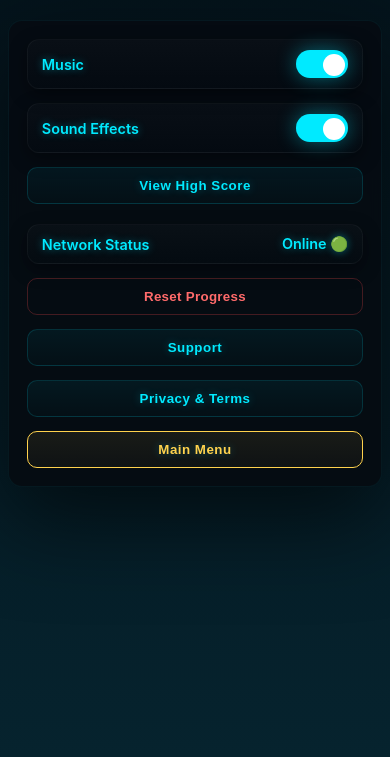
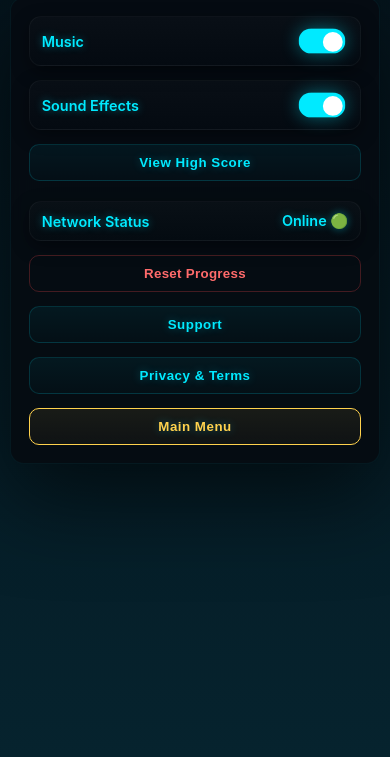
Before and after one commit to Code2926/highwayescape, a plain HTML site: page pages/settings.html in a window 390 px wide. Shown: the part 87-844 px from the top of the page. Drawn offline with Linux system fonts and the light colour scheme.

Commit message:
Refactor settings page styles for alignment and responsiveness
Updated settings page styles and improved alignment for all rows, including network status.

```diff
--- a/css/settings.css
+++ b/css/settings.css
@@ -1,5 +1,6 @@
 /* ==========================================================
-   SETTINGS PAGE — Highway Escape Theme Sync (Garage V3.4)
+   SETTINGS PAGE — Highway Escape Theme Sync (Garage V3.7)
+   All rows (including Network Status) stay left-right aligned
    ========================================================== */
 
 :root {
@@ -13,7 +14,7 @@
   --radius: 14px;
 }
 
-/* baseline */
+/* ========== BASE RESET ========== */
 * { box-sizing: border-box; }
 html, body {
   height: 100%;
@@ -25,13 +26,11 @@ html, body {
   display: flex;
   flex-direction: column;
   align-items: stretch;
+  overflow-x: hidden;
   overflow-y: auto;
-  overflow-x: hidden;
 }
 
-/* ==============================
-   PAGE TITLE
-   ============================== */
+/* ========== PAGE TITLE ========== */
 .page-title {
   position: sticky;
   top: 15px;
@@ -47,9 +46,7 @@ html, body {
   margin-bottom: 6px;
 }
 
-/* ==============================
-   SETTINGS PANEL
-   ============================== */
+/* ========== SETTINGS BOX ========== */
 .settings-box {
   background: var(--panel);
   border-radius: var(--radius);
@@ -62,38 +59,17 @@ html, body {
   flex-direction: column;
   gap: clamp(14px, 1.5vw, 22px);
   align-items: center;
-  width: 96%; /* almost full width */
+  width: 96%;
   max-width: 1300px;
   text-align: center;
   transition: all 0.3s ease;
 }
 
-/* subtle scaling for large screens */
-@media (min-width: 1600px) {
-  .settings-box {
-    width: 94%;
-    max-width: 1400px;
-    padding: clamp(24px, 2vw, 40px);
-  }
-}
-
-/* same visual balance for mobile */
-@media (max-width: 768px) {
-  .settings-box {
-    width: 96%;
-    margin: 20px auto 0;
-    padding: clamp(18px, 4vw, 24px);
-    max-width: none; /* prevents it from staying small */
-  }
-}
-
-/* ==============================
-   SETTING ROWS
-   ============================== */
+/* ========== SETTING ROWS ========== */
 .setting-row {
   width: 100%;
   display: flex;
-  justify-content: space-between;
+  justify-content: space-between; /* label left, value/toggle right */
   align-items: center;
   padding: clamp(10px, 1.3vw, 14px) clamp(14px, 2vw, 18px);
   background: linear-gradient(180deg, rgba(255,255,255,0.02), rgba(0,0,0,0.06));
@@ -105,14 +81,27 @@ html, body {
   font-size: clamp(0.9rem, 1vw, 1rem);
   box-shadow: 0 6px 18px rgba(0,0,0,0.4);
   transition: background 0.25s ease;
+  gap: 10px;
+  flex-wrap: nowrap;
 }
-.setting-row:hover {
-  background: rgba(0,230,255,0.05);
+.setting-row:hover { background: rgba(0,230,255,0.05); }
+
+/* Fix text alignment and prevent wrapping */
+.setting-row span:first-child {
+  flex: 1;
+  text-align: left;
+}
+.setting-row span:last-child {
+  text-align: right;
 }
 
-/* ==============================
-   TOGGLE SWITCH
-   ============================== */
+/* Special case: network status text stays right aligned */
+.setting-row.network #networkStatus {
+  flex-shrink: 0;
+  text-align: right;
+}
+
+/* ========== TOGGLE SWITCH ========== */
 .toggle-switch {
   width: 52px;
   height: 28px;
@@ -122,6 +111,7 @@ html, body {
   position: relative;
   cursor: pointer;
   transition: background 0.3s, box-shadow 0.3s;
+  flex-shrink: 0;
 }
 .toggle-switch::after {
   content: '';
@@ -143,9 +133,7 @@ html, body {
   background: #fff;
 }
 
-/* ==============================
-   BUTTONS
-   ============================== */
+/* ========== BUTTONS ========== */
 .neon-btn {
   width: 100%;
   padding: clamp(10px, 1.5vw, 14px) 0;
@@ -166,7 +154,6 @@ html, body {
   transform: translateY(-3px);
 }
 
-/* main menu */
 .main-menu-btn {
   border-color: var(--accent);
   color: var(--accent);
@@ -178,7 +165,6 @@ html, body {
   box-shadow: 0 0 25px rgba(255,210,77,0.4);
 }
 
-/* reset progress */
 #resetBtn {
   background: transparent;
   border: 1px solid rgba(255, 77, 77, 0.25);
@@ -198,9 +184,7 @@ html, body {
   outline: none;
 }
 
-/* ==============================
-   SCORE PANEL
-   ============================== */
+/* ========== SCORE PANEL ========== */
 .score-section { width: 100%; }
 .score-panel {
   height: 0;
@@ -210,3 +194,34 @@ html, body {
   font-size: clamp(1rem, 1.1vw, 1.2rem);
   text-shadow: 0 0 8px rgba(0,234,255,0.3);
 }
+
+/* ==========================================================
+   RESPONSIVE MEDIA QUERIES
+   ========================================================== */
+
+@media (max-width: 480px) {
+  .page-title { font-size: 1.4rem; top: 10px; }
+  .settings-box { width: 95%; padding: 18px; margin: 15px auto 0; }
+  .setting-row { font-size: 0.9rem; padding: 10px 12px; }
+  .toggle-switch { transform: scale(0.9); }
+}
+
+@media (min-width: 481px) and (max-width: 767px) {
+  .settings-box { width: 94%; padding: 20px; }
+}
+
+@media (min-width: 768px) and (max-width: 1023px) {
+  .settings-box { width: 92%; padding: 24px; }
+}
+
+@media (min-width: 1024px) and (max-width: 1439px) {
+  .settings-box { width: 90%; max-width: 1100px; }
+}
+
+@media (min-width: 1440px) and (max-width: 1919px) {
+  .settings-box { width: 88%; max-width: 1300px; }
+}
+
+@media (min-width: 1920px) {
+  .settings-box { width: 84%; max-width: 1600px; padding: 40px; }
+}
```
